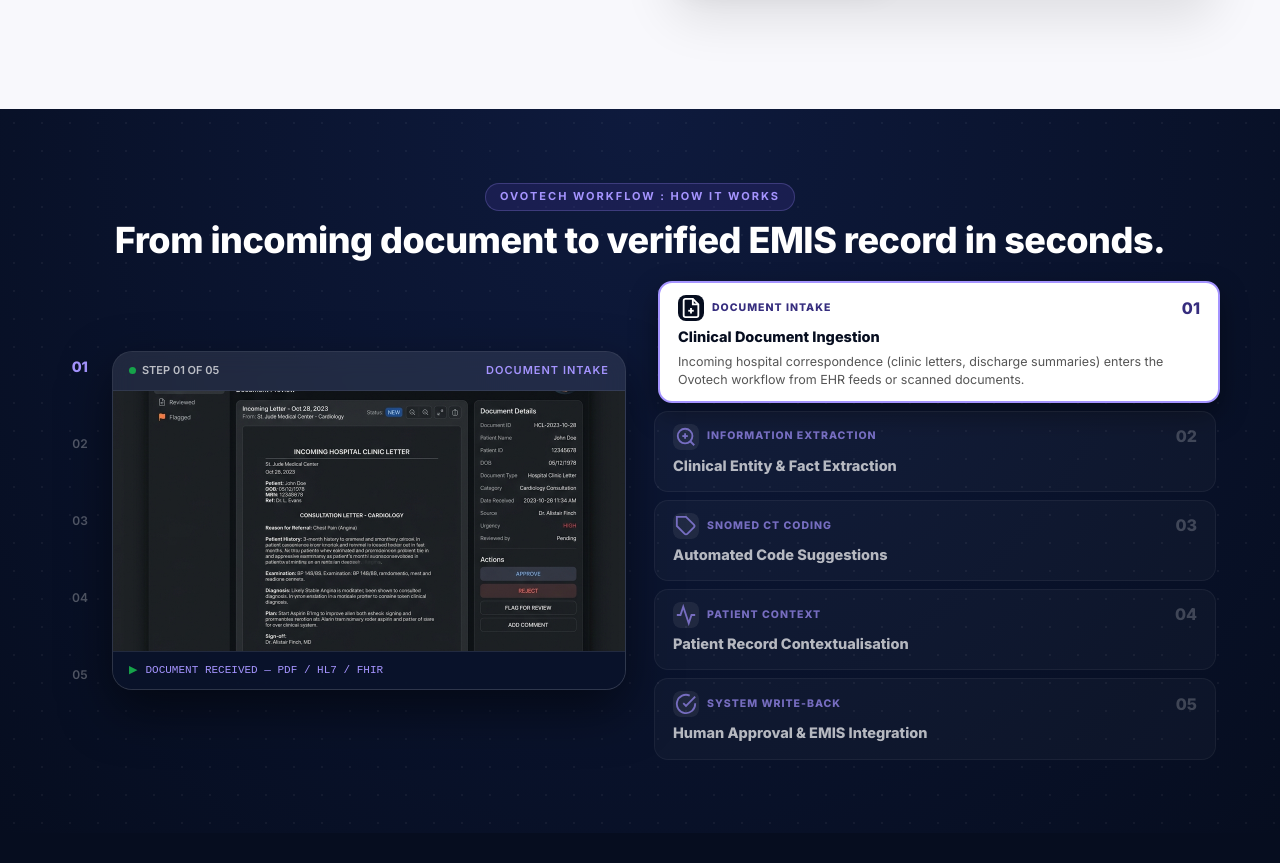
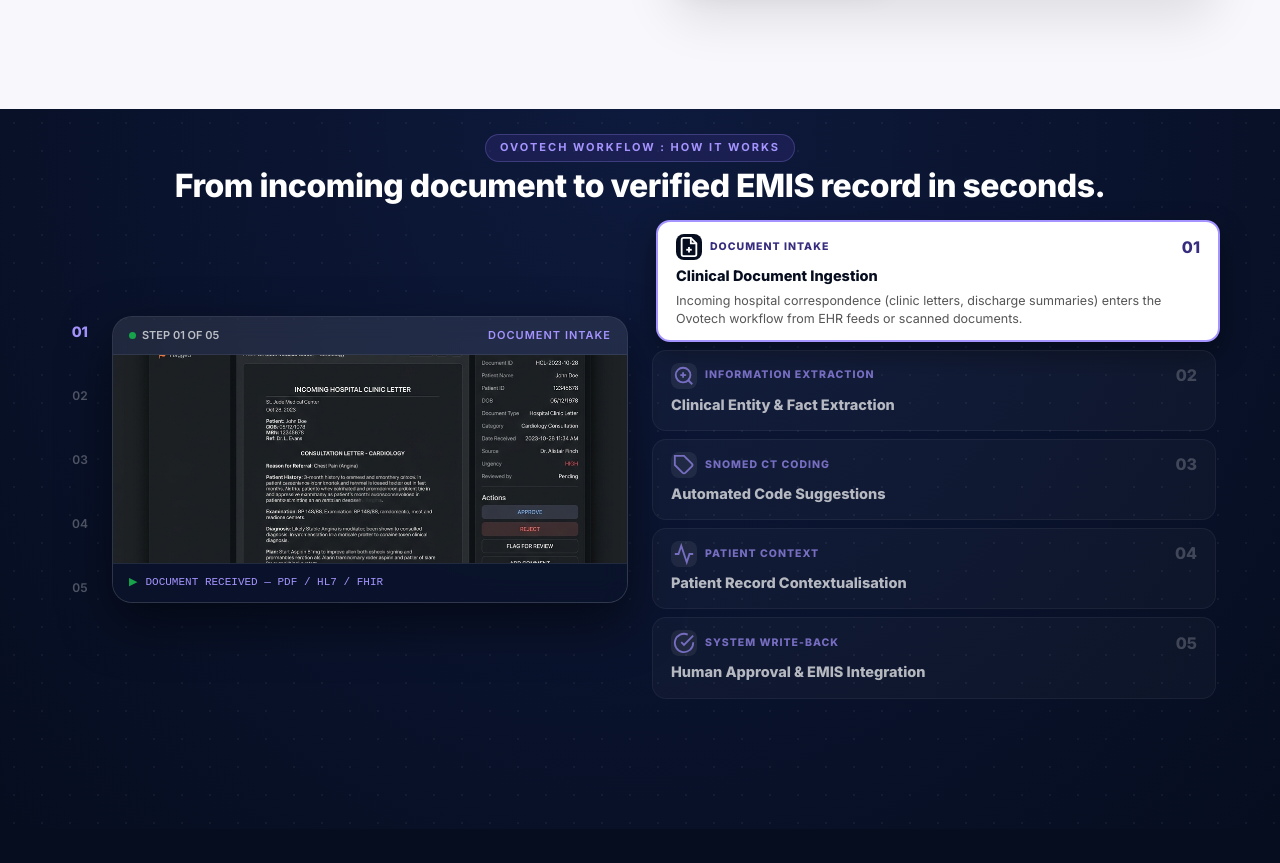
Before and after one commit to HafizTayyabNasir/ovotech, a Next.js app: page / in a window 1280 px wide. Shown: the part 4669-5532 px from the top of the page. Built offline with nearby package versions, Linux system fonts and the light colour scheme.

Commit message:
Fix sticky showcase layout alignment: align top with padding to ensure badge and heading are never cut off

```diff
--- a/src/components/InteractiveWorkflowShowcase.js
+++ b/src/components/InteractiveWorkflowShowcase.js
@@ -122,16 +122,16 @@
       <section
         style={{
           position: "sticky",
-          top: "76px",
-          height: "calc(100vh - 76px)",
+          top: "80px",
+          height: "calc(100vh - 80px)",
           display: "flex",
           flexDirection: "column",
-          justifyContent: "center",
+          justifyContent: "flex-start",
           background: "radial-gradient(ellipse at top, #0E1A3D 0%, #060D1F 100%)",
           color: "#FFFFFF",
           overflow: "hidden",
           width: "100%",
-          padding: "16px 0",
+          padding: "24px 0",
           boxSizing: "border-box"
         }}
       >
@@ -149,11 +149,11 @@
 
         <div className="site-container" style={{ position: "relative", zIndex: 10, width: "100%" }}>
           {/* Header */}
-          <div style={{ textAlign: "center", marginBottom: "20px" }}>
-            <span style={{ display: "inline-block", background: "rgba(54, 45, 126, 0.35)", color: "#A594FF", fontSize: "11px", fontWeight: 700, letterSpacing: "2px", padding: "4px 14px", borderRadius: "20px", textTransform: "uppercase", marginBottom: "8px", border: "1px solid rgba(165,148,255,0.25)" }}>
+          <div style={{ textAlign: "center", marginBottom: "16px" }}>
+            <span style={{ display: "inline-block", background: "rgba(54, 45, 126, 0.35)", color: "#A594FF", fontSize: "11px", fontWeight: 700, letterSpacing: "2px", padding: "4px 14px", borderRadius: "20px", textTransform: "uppercase", marginBottom: "6px", border: "1px solid rgba(165,148,255,0.25)" }}>
               OVOTECH WORKFLOW : HOW IT WORKS
             </span>
-            <h2 style={{ fontSize: "clamp(22px, 3.2vw, 36px)", fontWeight: 800, color: "#FFFFFF", letterSpacing: "-0.5px", lineHeight: 1.18 }}>
+            <h2 style={{ fontSize: "clamp(20px, 3vw, 32px)", fontWeight: 800, color: "#FFFFFF", letterSpacing: "-0.5px", lineHeight: 1.15 }}>
               From incoming document to verified EMIS record in seconds.
             </h2>
           </div>
@@ -162,8 +162,8 @@
           <div
             style={{
               display: "grid",
-              gridTemplateColumns: "repeat(auto-fit, minmax(300px, 1fr))",
-              gap: "28px",
+              gridTemplateColumns: "repeat(auto-fit, minmax(280px, 1fr))",
+              gap: "24px",
               alignItems: "center"
             }}
           >
@@ -203,7 +203,7 @@
                 </div>
 
                 {/* Screen Image with Framer Motion AnimatePresence */}
-                <div style={{ position: "relative", height: "260px", background: "#050B18" }}>
+                <div style={{ position: "relative", height: "clamp(180px, 26vh, 250px)", background: "#050B18" }}>
                   <AnimatePresence mode="wait">
                     <motion.div
                       key={activeStep.number}
@@ -216,7 +216,7 @@
                       <img
                         src={activeStep.image}
                         alt={activeStep.title}
-                        style={{ width: "100%", height: "260px", objectFit: "cover", display: "block" }}
+                        style={{ width: "100%", height: "100%", objectFit: "cover", display: "block" }}
                       />
                     </motion.div>
                   </AnimatePresence>
```
